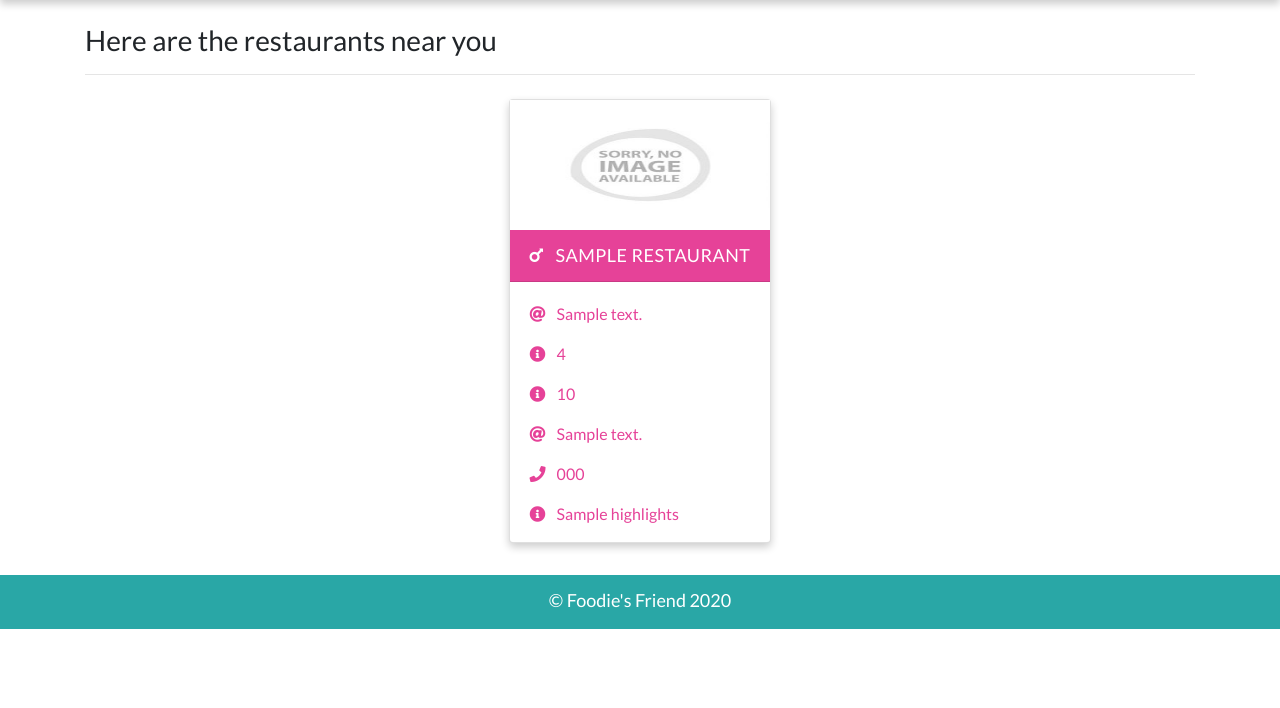
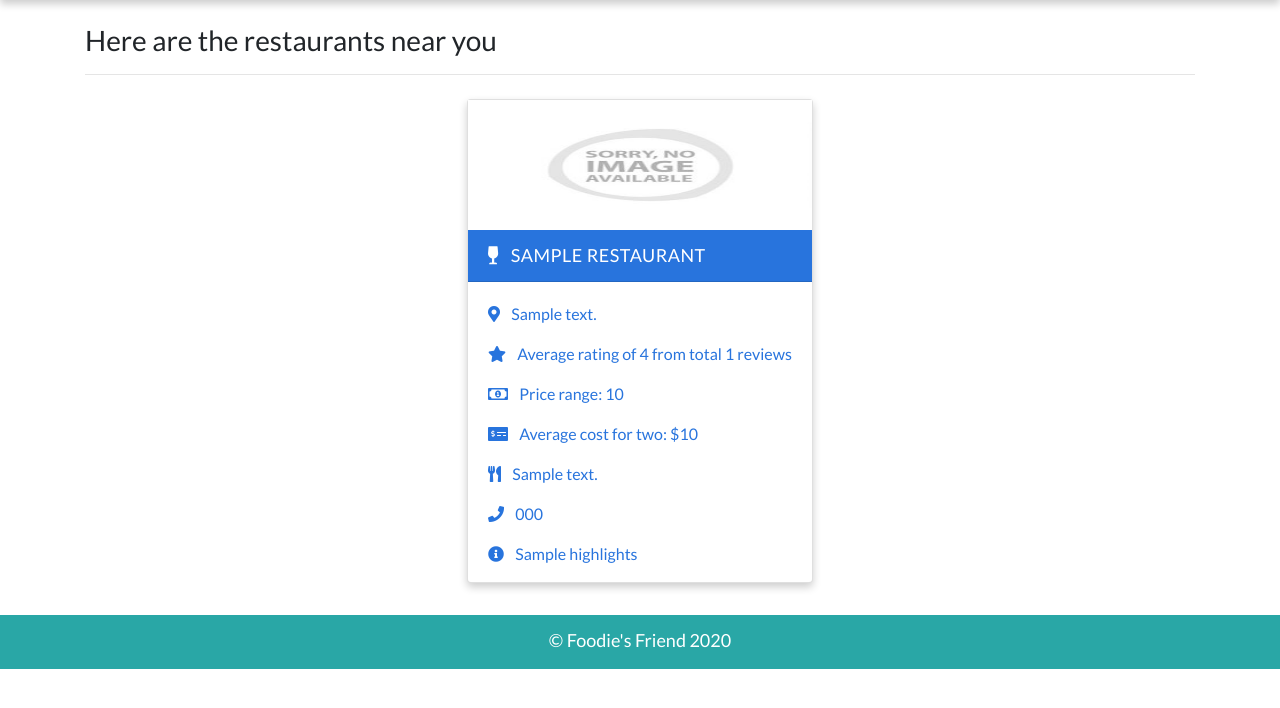
Before and after one commit to chetanrrk/Foodie_Friend, a Django app: template foodie_friend_app/templates/foodie_friend_app/index.html in a window 1280 px wide. Shown: the part 78-786 px from the top of the page. Run offline with Django 3.2, Linux system fonts and the light colour scheme; the template is opened without the code that fills it: most values are stand-ins (such as "Sample title", 1, 10 or a date in 2020); some libraries are stand-ins or nearby versions.

Commit message:
some templating for card

```diff
--- a/foodie_friend_app/templates/foodie_friend_app/partials/_card.html
+++ b/foodie_friend_app/templates/foodie_friend_app/partials/_card.html
@@ -1,24 +1,28 @@
 {% load static %}
 
 <!-- Card for details -->
-      <div class="card my-2 mx-2
-      {% if 'detail' in request.path %}mx-auto w-25{% endif %}
-      {% if restaurant.restaurant.gender == "male"%}boy-card{% else %}girl-card{% endif %}">
+      <div class="card my-2 mx-2 {% if 'detail' in request.path %}mx-auto w-25{% endif %} boy-card">
           <img src="{%static 'foodie_friend_app/images/no_image.jpg'%}" class="img-fluid" />
+          <!-- <img src="{{restaurant.restaurant.photos_url}}" class="img-fluid" /> -->
+
           <div class="card-header">
             <a href="{{restaurant.restaurant.url}}" class="text-white header-link"
-              ><i class="fas fa-mars mr-2"></i> {{restaurant.restaurant.name}}</a
+              ><i class="fas fa-wine-glass mr-2"></i> {{restaurant.restaurant.name}}</a
             >
           </div>
           <div class="card-body pb-0">
             <p>
-              <i class="fas fa-at mr-2"></i>
+              <i class="fas fa-map-marker-alt mr-2"></i>
               {{restaurant.restaurant.location.address}}
             </p>
-            <p><i class="fas fa-info-circle mr-2"></i> {{restaurant.restaurant.user_rating.aggregate_rating}}</p>
-            <p><i class="fas fa-info-circle mr-2"></i> {{restaurant.restaurant.price_range}}</p>
+            <p><i class="fas fa-star mr-2"></i> Average rating of {{restaurant.restaurant.user_rating.aggregate_rating}} from total {{restaurant.restaurant.all_reviews_count}} reviews</p>
+            <p><i class="far fa-money-bill-alt mr-2"></i> Price range: {{restaurant.restaurant.price_range}}</p>
             <p>
-              <i class="fas fa-at mr-2"></i>
+              <i class="fas fa-money-check-alt mr-2"></i>
+              Average cost for two: ${{restaurant.restaurant.average_cost_for_two}}
+            </p>
+            <p>
+              <i class="fas fa-utensils mr-2"></i>
               {{restaurant.restaurant.cuisines}}
             </p>
             <p>
```
